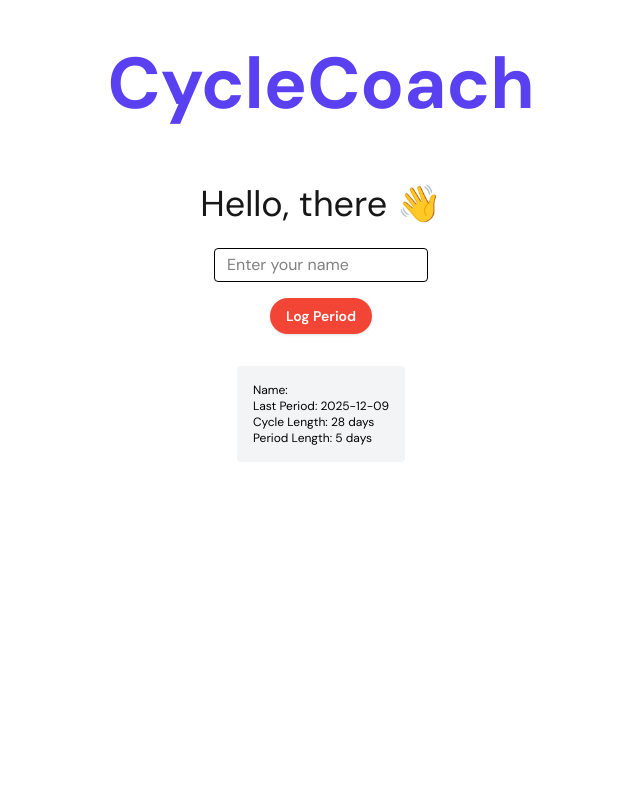
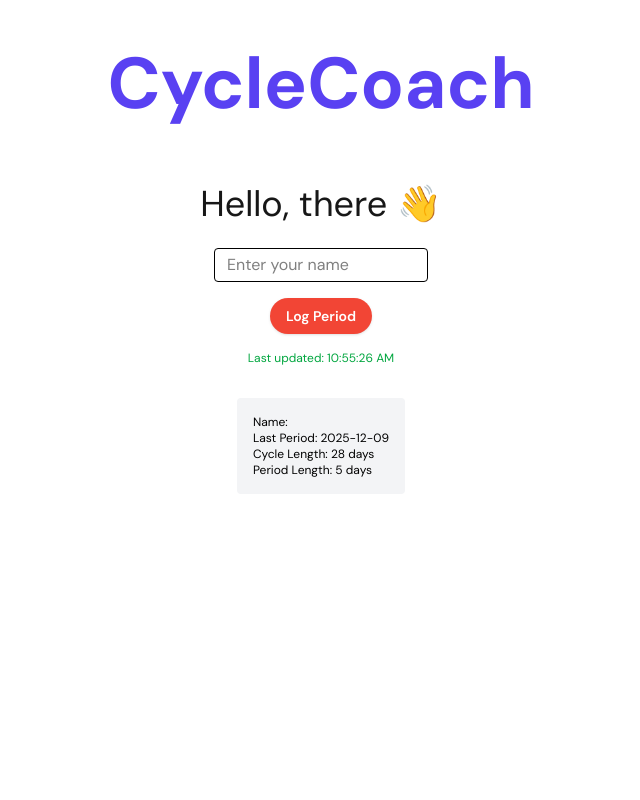
Before and after one commit to zofienora/cyclecoach, a Next.js app in the folder my-app/: page / in a window 1280 px wide. Both pictures are taken after a click on the button "Log Period". Shown: the top 800 px of the page, without its empty margins (319-959 px from the left). Built offline with nearby package versions, Linux system fonts and the light colour scheme.

Commit message:
added code to header to fix

```diff
--- a/my-app/app/components/Header.tsx
+++ b/my-app/app/components/Header.tsx
@@ -1,8 +1,17 @@
 "use client";
 import { useUser } from "../context/UserContext";
+import { useState } from "react";
+
 
 export default function Header() {
   const { userData, logPeriod, updateUserName } = useUser();
+  const [lastUpdate, setLastUpdate] = useState<string>("");
+
+  const handleLogPeriod = () => {
+    console.log("Button clicked!");
+    logPeriod();
+    setLastUpdate(new Date().toLocaleTimeString());
+  };
 
   return (
     <header className="flex flex-col items-center px-4 pt-4 mx-auto gap-4 h-screen w-full">
@@ -27,14 +36,15 @@ export default function Header() {
       </div>
 
       <button
-        onClick={() => {
-          console.log("Button clicked!");
-          logPeriod();
-        }}
+        onClick={handleLogPeriod}
         className="bg-alert text-white text-sm px-4 py-2 rounded-full font-semibold shadow"
       >
         Log Period
       </button>
+
+      {lastUpdate && (
+        <p className="text-xs text-green-600">Last updated: {lastUpdate}</p>
+      )}
 
       {/* Debug: Show current data */}
       {userData && (
```
